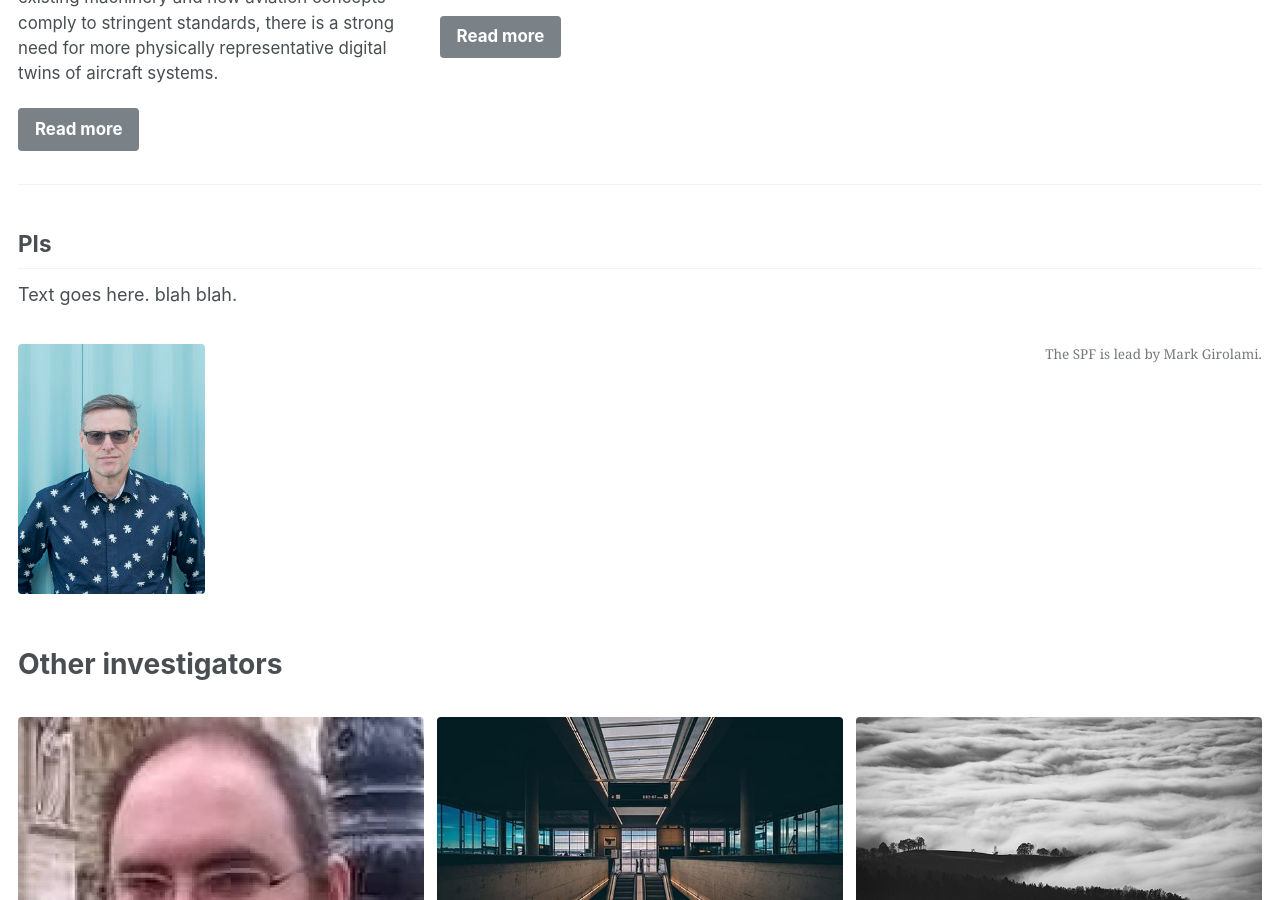
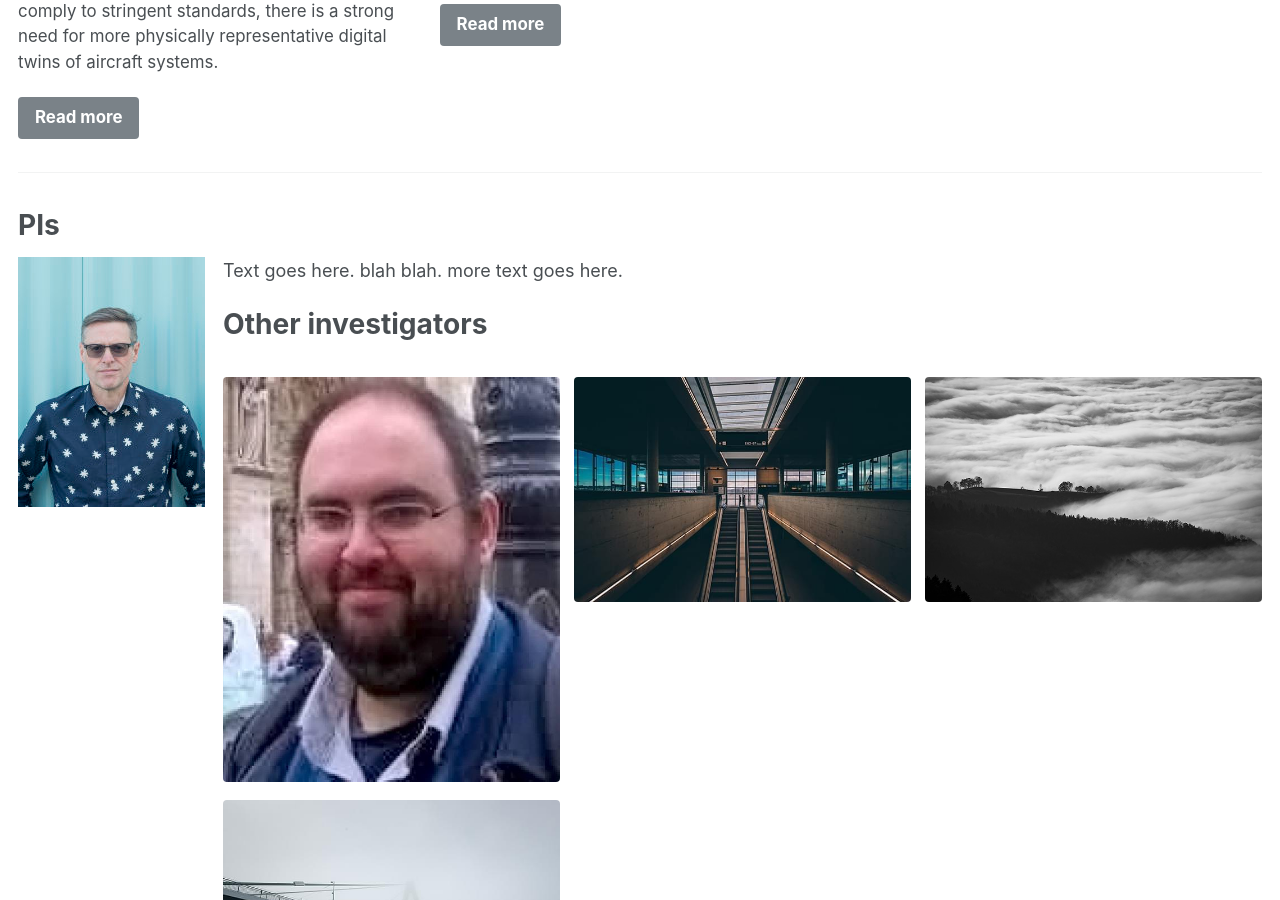
Before and after one commit to profgirolami/profgirolami.github.io, a Jekyll site: the page built from index.md, in a window 1280 px wide and 900 px high, scrolled down 2150 px. Built offline with Jekyll 4.4.1, drawn with Linux system fonts in a browser that asks for light colours; some of the changed text lies outside the part shown.

Commit message:
Update index.md

```diff
--- a/index.md
+++ b/index.md
@@ -61,19 +61,17 @@ gallery:
     alt: "placeholder image 4"
     title: "Image 4 title caption"
 ---
-## Some text.
+# The projects
 {% include feature_row id="intro" type="center" %}
 Text goes here.
 
 {% include feature_row %}
-## PIs
+
+# PIs
 Text goes here. blah blah.
-<center>
-  <figure class="one">
-    <a href="/images/mark.jpg"><img src="/images/mark.jpg"></a>
-    <figcaption>The SPF is lead by Mark Girolami.</figcaption>
-  </figure>
-</center>
+![image-left](/images/mark.jpg){: .align-left}
+more text goes here.
+
 
 # Other investigators
 {% include gallery caption="This is a sample gallery with **Markdown support**." %}
```
